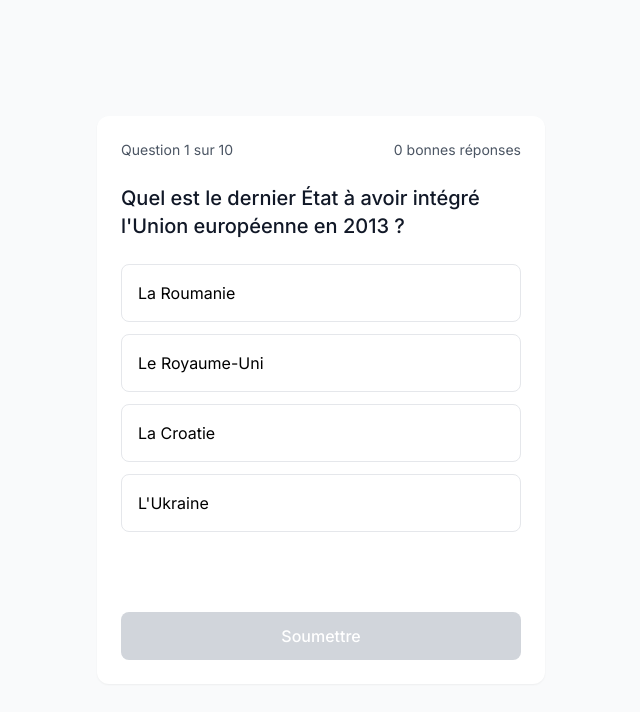
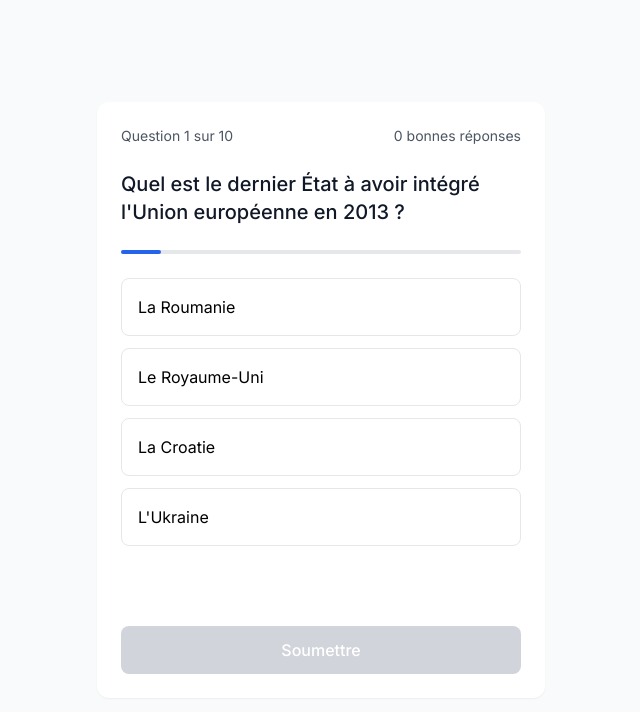
Before and after one commit to caarmen/qec, a React (Vite) app: page / in a window 1280 px wide. Both pictures are taken after a click on the button "Commencer le Quiz". Shown: the top 712 px of the page, without its empty margins (319-959 px from the left). Built offline with nearby package versions, Linux system fonts and the light colour scheme.

Commit message:
feat(ui): Add visual indicator of the number of questions answered so far.

```diff
--- a/src/components/QuizScreen.jsx
+++ b/src/components/QuizScreen.jsx
@@ -65,6 +65,8 @@ function QuizScreen({
     }
   })
 
+  const progressPercent = ((currentQuestionIndex + 1)*100) / totalQuestions
+
   if (!currentQuestion) {
     return null
   }
@@ -86,6 +88,13 @@ function QuizScreen({
         <h2 className="text-xl font-medium text-gray-900">
           {currentQuestion.question}
         </h2>
+
+        {/* Visual progress bar indicator.
+        Hide it from a11y as it would be redunant with the textual indication
+        of the progress already present on the screen. */}
+        <div className="w-full h-1 bg-gray-200 rounded-full" aria-hidden="true">
+          <div class="h-1 bg-blue-600 rounded-full" style={{width: `${progressPercent}%`}}></div>
+        </div>
 
         {/* Answer options */}
         <ul className="space-y-3">
```
